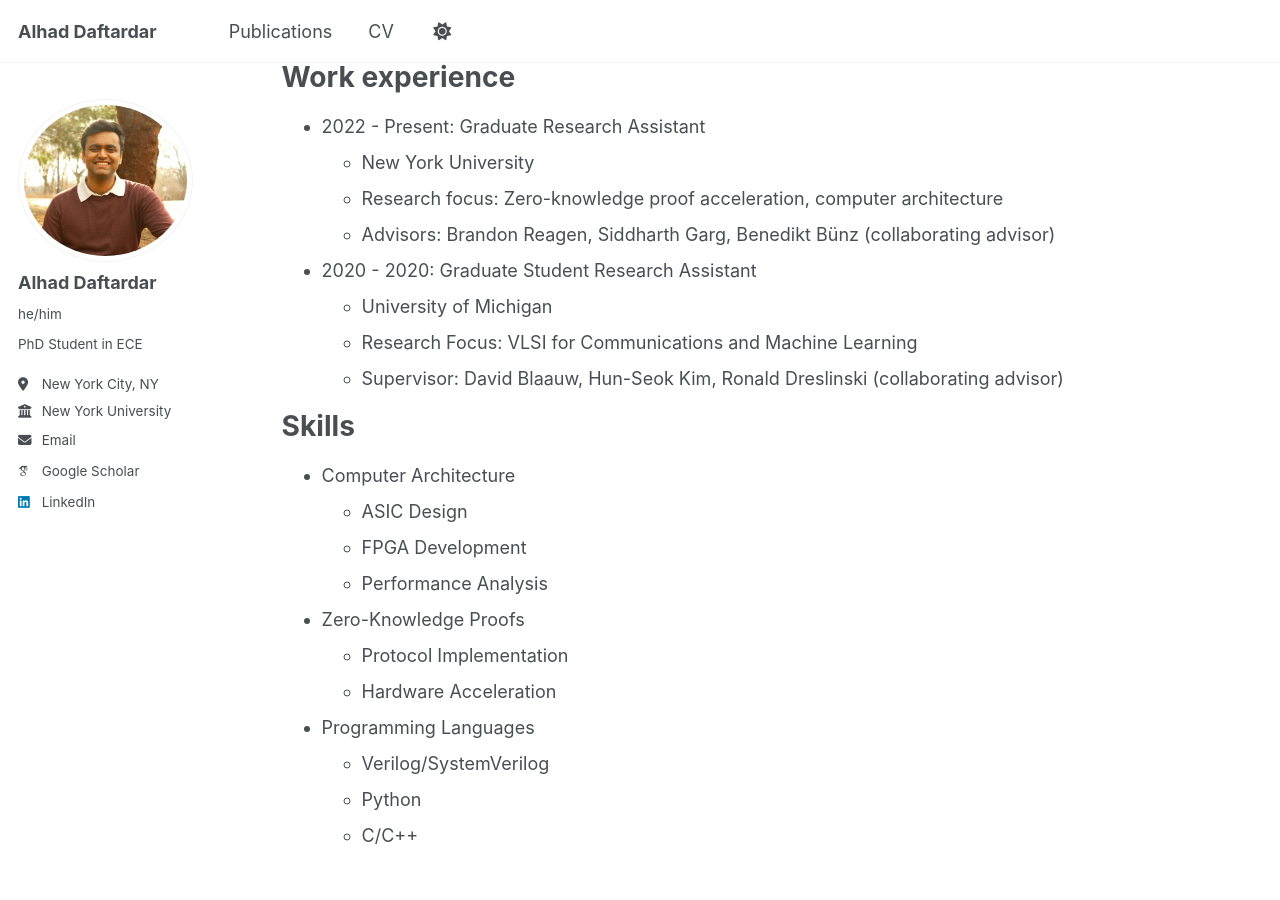
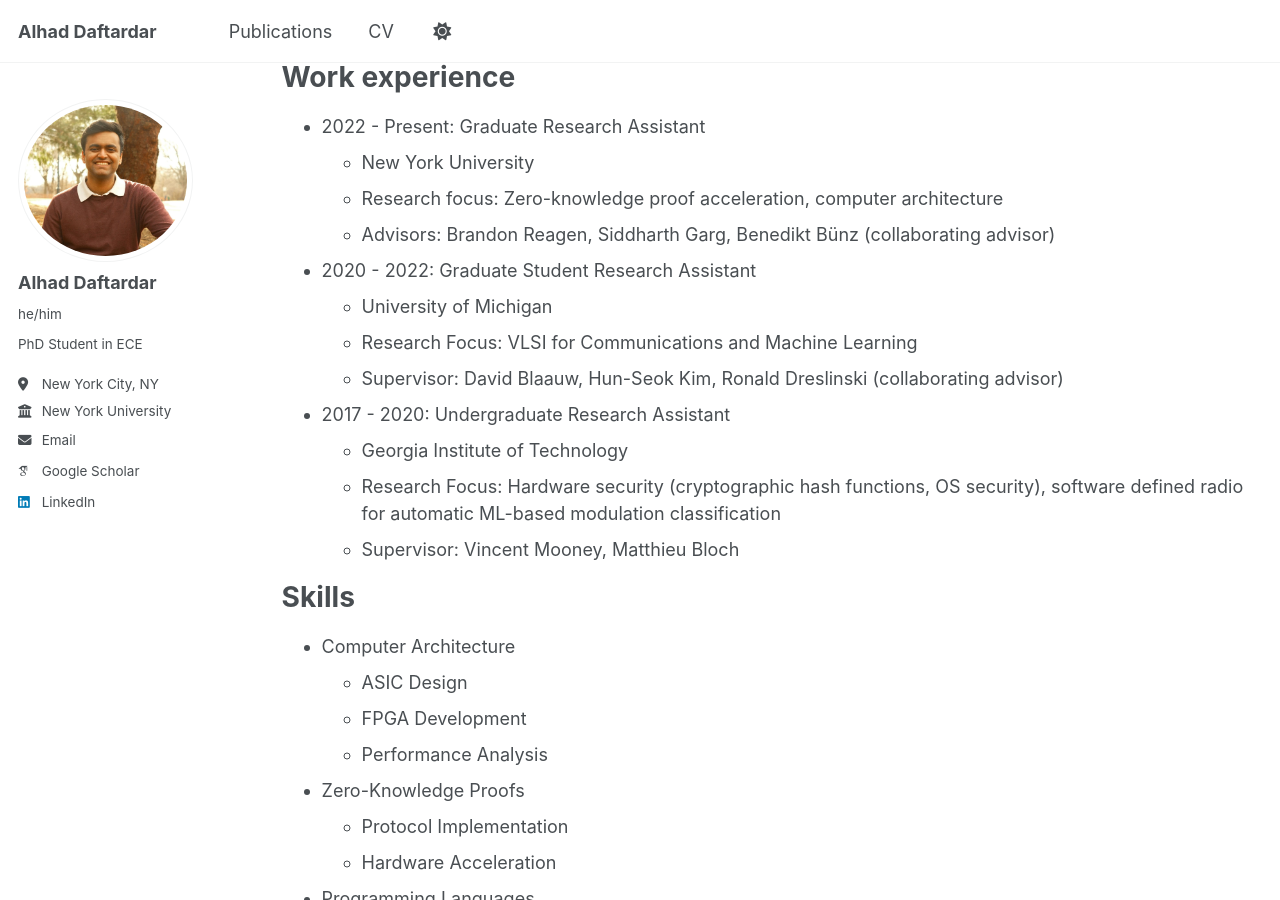
Before and after one commit to adaftardar/adaftardar.github.io, a Jekyll site: the page built from _pages/cv.md, in a window 1280 px wide and 900 px high, scrolled down 303 px. Built offline with Jekyll 4.4.1, drawn with Linux system fonts in a browser that asks for light colours; some web fonts are replaced; a script that is not in the unit is left out.

Commit message:
cosmetic updates to cv page

```diff
--- a/_pages/cv.md
+++ b/_pages/cv.md
@@ -24,10 +24,15 @@ Work experience
   * Research focus: Zero-knowledge proof acceleration, computer architecture
   * Advisors: Brandon Reagen, Siddharth Garg, Benedikt Bünz (collaborating advisor)
 
-* 2020 - 2020: Graduate Student Research Assistant
+* 2020 - 2022: Graduate Student Research Assistant
   * University of Michigan
   * Research Focus: VLSI for Communications and Machine Learning
   * Supervisor: David Blaauw, Hun-Seok Kim, Ronald Dreslinski (collaborating advisor)
+
+* 2017 - 2020: Undergraduate Research Assistant
+  * Georgia Institute of Technology
+  * Research Focus: Hardware security (cryptographic hash functions, OS security), software defined radio for automatic ML-based modulation classification
+  * Supervisor: Vincent Mooney, Matthieu Bloch
 
 Skills
 ======
```
